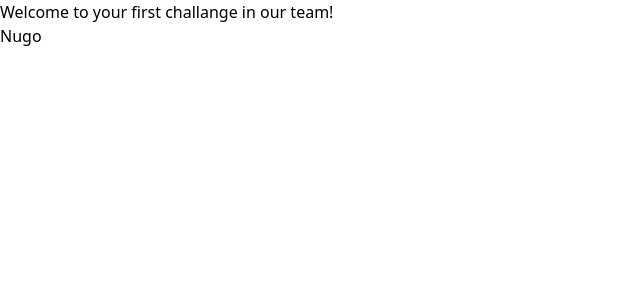
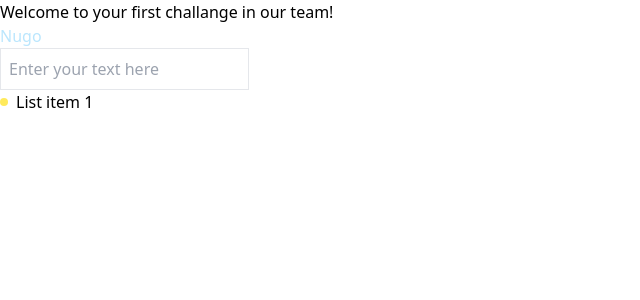
Before and after one commit to linesquad/jujuna, a React (Vite) app: page / in a window 1280 px wide. Shown: the top 300 px of the page, without its empty margins (0-640 px from the left). Built offline with nearby package versions, Linux system fonts and the light colour scheme.

Commit message:
add tailwind colors
add tailwind colors and some html examples

```diff
--- a/src/App.jsx
+++ b/src/App.jsx
@@ -2,7 +2,18 @@ function App() {
   return (
     <div>
       <h1>Welcome to your first challange in our team!</h1>
-      <h1>Nugo </h1>
+      <h1 className="text-lightBlue">Nugo</h1>
+      <input
+        type="text"
+        placeholder="Enter your text here"
+        className="p-2 bg-input-lightGrey border border-input-mediumGrey text-inputText"
+      />
+      <ul className="list-none">
+        <li className="flex items-center mb-2">
+          <span className="h-2 w-2 rounded-full bg-listSecondary mr-2"></span>
+          List item 1
+        </li>
+      </ul>
     </div>
   );
 }
--- a/tailwind.config.js
+++ b/tailwind.config.js
@@ -2,7 +2,27 @@
 export default {
   content: ["./index.html", "./src/**/*.{js,ts,jsx,tsx}"],
   theme: {
-    extend: {},
+    extend: {
+      textColor: {
+        lightBlue: "#bae6fd",
+        mediumBlue: "##0ea5e9",
+        inputText: "#333",
+      },
+
+      backgroundColor: {
+        inputLightGrey: "#ebebeb",
+        inputMediumGrey: "#6f788d",
+
+        listPrimary: "#ff6f80",
+        listSecondary: "#ffea5c",
+        listNotActive: "#b9dbe6",
+      },
+
+      borderColor: {
+        inputLightGrey: "#ebebeb",
+        inputMediumGrey: "#6f788d",
+      },
+    },
   },
   plugins: [],
 };
```
